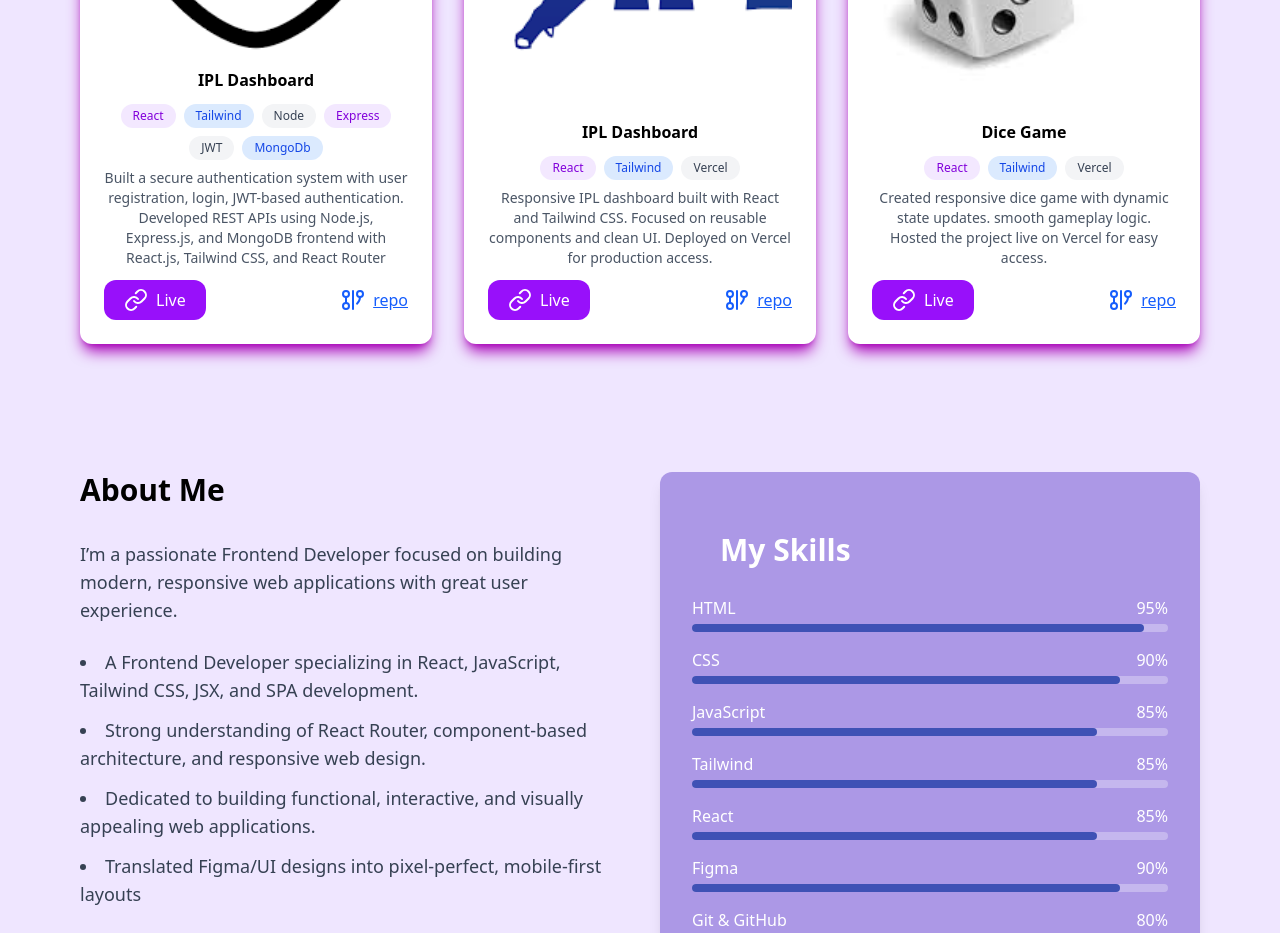
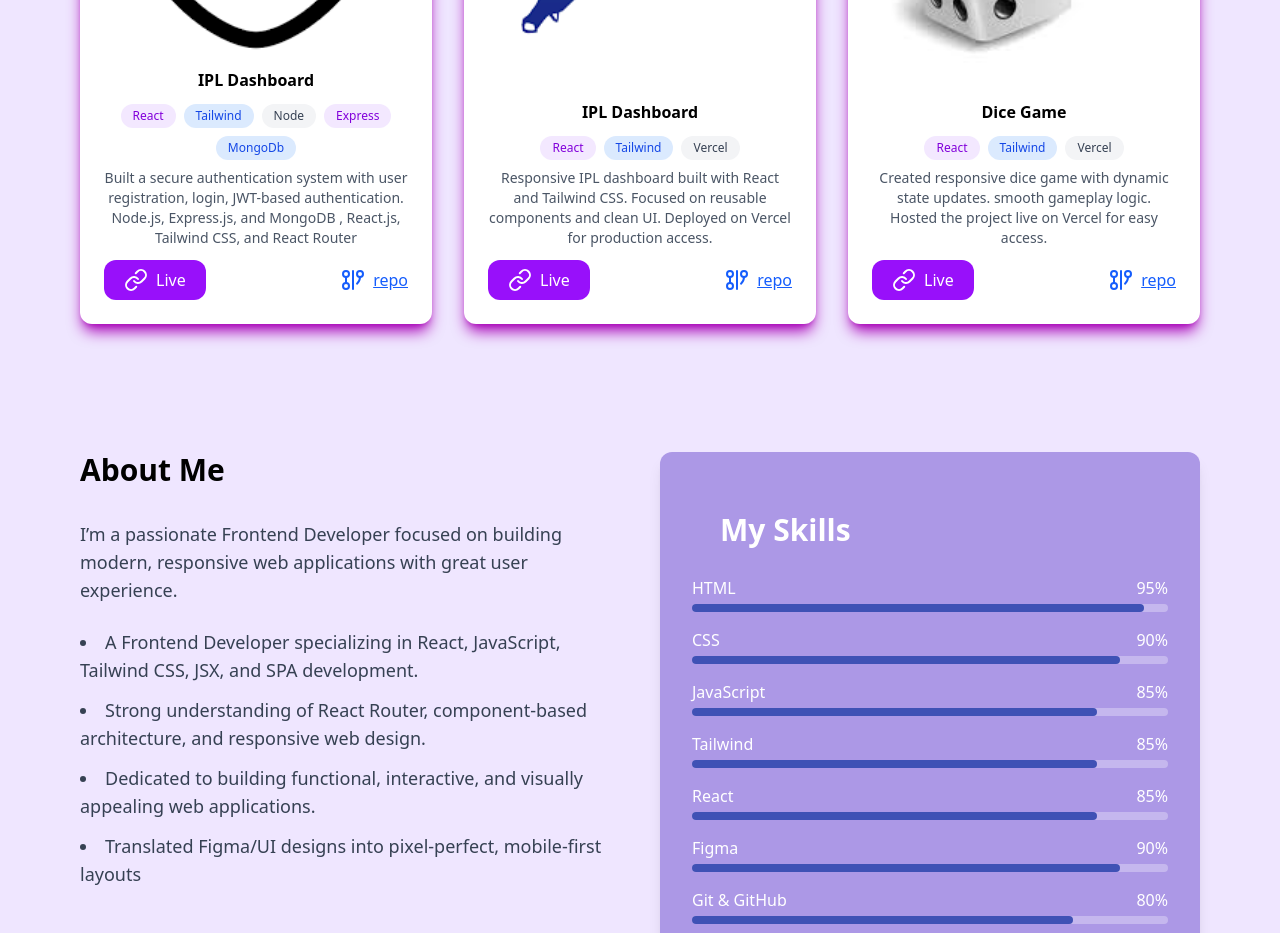
Before and after one commit to balajilaygude/Balaji-s_Portpolio, a React (Vite) app: page / in a window 1280 px wide. Shown: the part 1200-2133 px from the top of the page. Built offline with nearby package versions, Linux system fonts and the light colour scheme.

Commit message:
Fix layout

```diff
--- a/src/components/Projects.jsx
+++ b/src/components/Projects.jsx
@@ -31,17 +31,14 @@ export default function Projects() {
             <span className="text-xs bg-purple-100 text-purple-700 px-3 py-1 rounded-full">
               Express
             </span>
-            <span className="text-xs bg-gray-100 text-gray-700 px-3 py-1 rounded-full">
-              JWT
-            </span>
             <span className="text-xs bg-blue-100 text-blue-700 px-3 py-1 rounded-full">
               MongoDb
             </span>
           </div>
           <p className="text-sm text-gray-600 mt-2">
             Built a secure authentication system with user registration, login,
-            JWT-based authentication. Developed REST APIs using Node.js,
-            Express.js, and MongoDB frontend with
+            JWT-based authentication. Node.js,
+            Express.js, and MongoDB ,
             React.js, Tailwind CSS, and React Router
           </p>
           <div className="w-full flex justify-between items-center pt-3">
```
